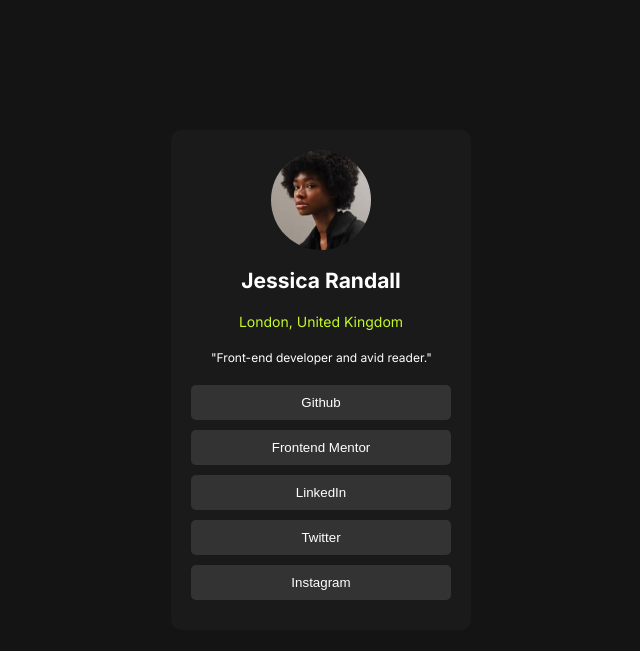
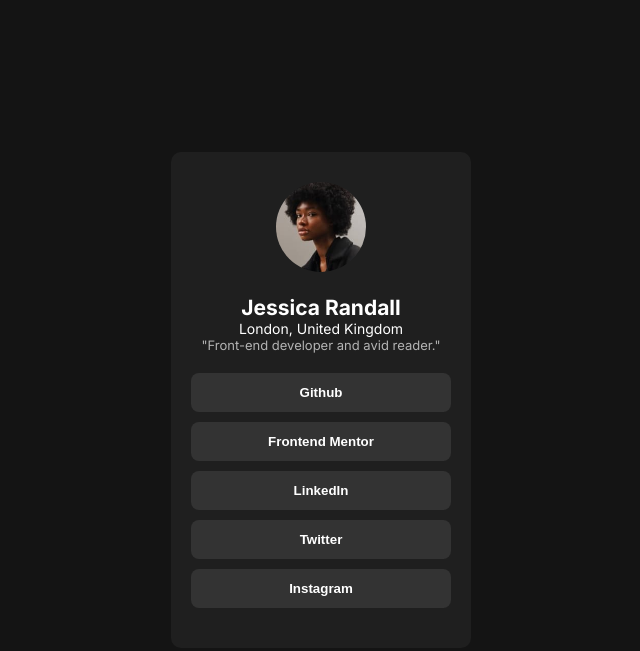
Before and after one commit to omran1996/profile-social-links, a plain HTML site: page index.html in a window 1280 px wide. Shown: the whole page, without its empty margins (319-959 px from the left). Drawn offline with Linux system fonts and the light colour scheme.

Commit message:
Update style.css
edit style.css

```diff
--- a/style.css
+++ b/style.css
@@ -2,8 +2,8 @@
 @import url('https://fonts.googleapis.com/css2?family=Inter:ital,opsz,wght@0,14..32,100..900;1,14..32,100..900&display=swap');
 
 * {
-    margin: 0 auto;
-    padding: 0  ;
+  margin: 0;
+  padding: 0;
   box-sizing: border-box;
 }
 
@@ -12,55 +12,59 @@ body {
   font-family: "Inter", sans-serif;
   color: hsl(0, 0%, 100%);
   font-size: 14px;
+  display: flex;
+  justify-content: center;
+  align-items: center;
+  min-height: 100vh;
 }
 
 .container {
-    display: flex;
-    justify-content: center;
-    margin-top: 130px;
+  background-color: hsl(0, 0%, 12%);
+  border-radius: 10px;
+  width: 300px;
+  padding: 30px 20px;
+  text-align: center;
 }
 
-.cart {
-    width: 300px;
-    border-radius: 10px;
-    background-color:hsl(0, 0%, 10%);
-    padding: 20px;
+.image img {
+  width: 90px;
+  height: 90px;
+  border-radius: 50%;
+  margin-bottom: 20px;
 }
 
-.image img{
-    width: 100px;
-    height: 100px;
-    border-radius: 50%;
-    margin-bottom: 15px;
-    margin-left: 80px;
+.title h2 {
+  font-size: 18px;
+  font-weight: 600;
+  margin-bottom: 8px;
+}
+
+.title p {
+  color: hsl(75, 94%, 57%);
+  font-size: 12px;
+  margin-bottom: 20px;
 }
 
 .text {
+  font-size: 13px;
+  color: hsl(0, 0%, 70%);
   margin-bottom: 20px;
-    font-size: 12px;
-    margin-left: 20px;
-}
-
-.titel {
-    text-align: center;
-    margin-bottom: 20px;
-}
-
-.titel h2 {
-    margin-bottom: 20px;
-}
-
-.titel p {
-    color: hsl(75, 94%, 57%);
 }
 
 .links button {
   background-color: hsl(0, 0%, 20%);
-    display: block;
+  color: white;
+  border: none;
+  border-radius: 8px;
+  padding: 12px;
   width: 100%;
-    padding: 10px;
-    margin: 10px 0 ;
-    border: none;
-    border-radius: 5px;
-    color: white;
+  margin-bottom: 10px;
+  font-weight: 600;
+  cursor: pointer;
+  transition: background-color 0.3s ease;
 }
+
+.links button:hover {
+  background-color: hsl(75, 94%, 57%);
+  color: hsl(0, 0%, 10%);
+}
```
Lines whose indentation alone changed are shown as unchanged.
